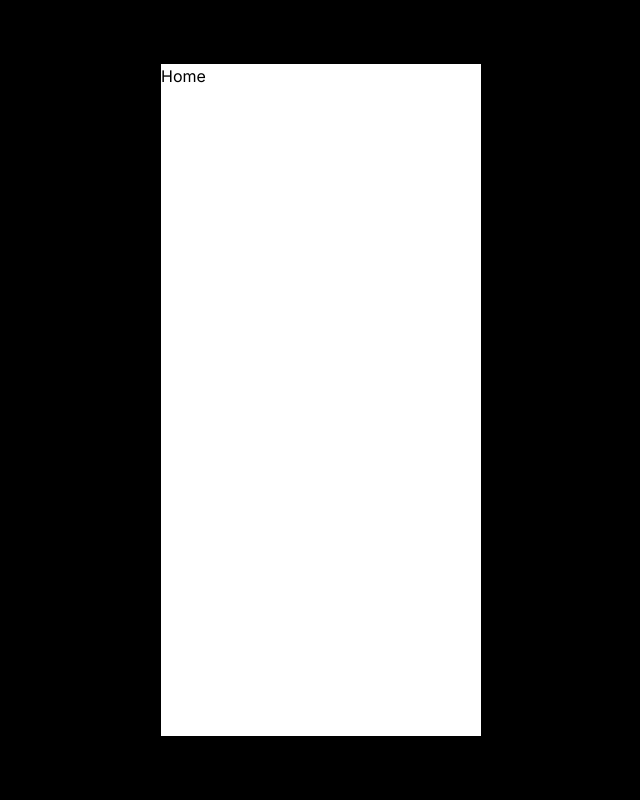
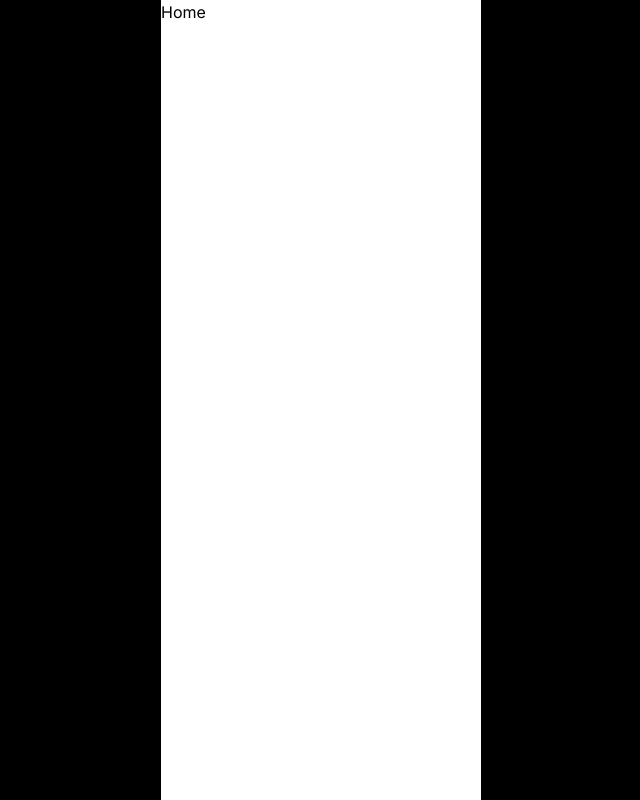
Before and after one commit to jasmin-raith/match-my-size, a Next.js app: page / in a window 1280 px wide. Shown: the whole page, without its empty margins (319-959 px from the left). Built offline with nearby package versions, Linux system fonts and the light colour scheme.

Commit message:
Fix Frame

```diff
--- a/app/layout.tsx
+++ b/app/layout.tsx
@@ -17,8 +17,8 @@ export default function RootLayout({
   return (
     <html lang="en">
       <body className={inter.className}>
-        <main className="flex h-screen w-screen items-center justify-center bg-black sm:py-16">
-          <div className="h-full w-full sm:w-80 bg-white">
+        <main className="flex h-screen w-screen items-center justify-center bg-black">
+          <div className="h-full w-full bg-white overflow-scroll sm:!max-h-[932px] sm:w-80">
             {children}
           </div>
         </main>
```
